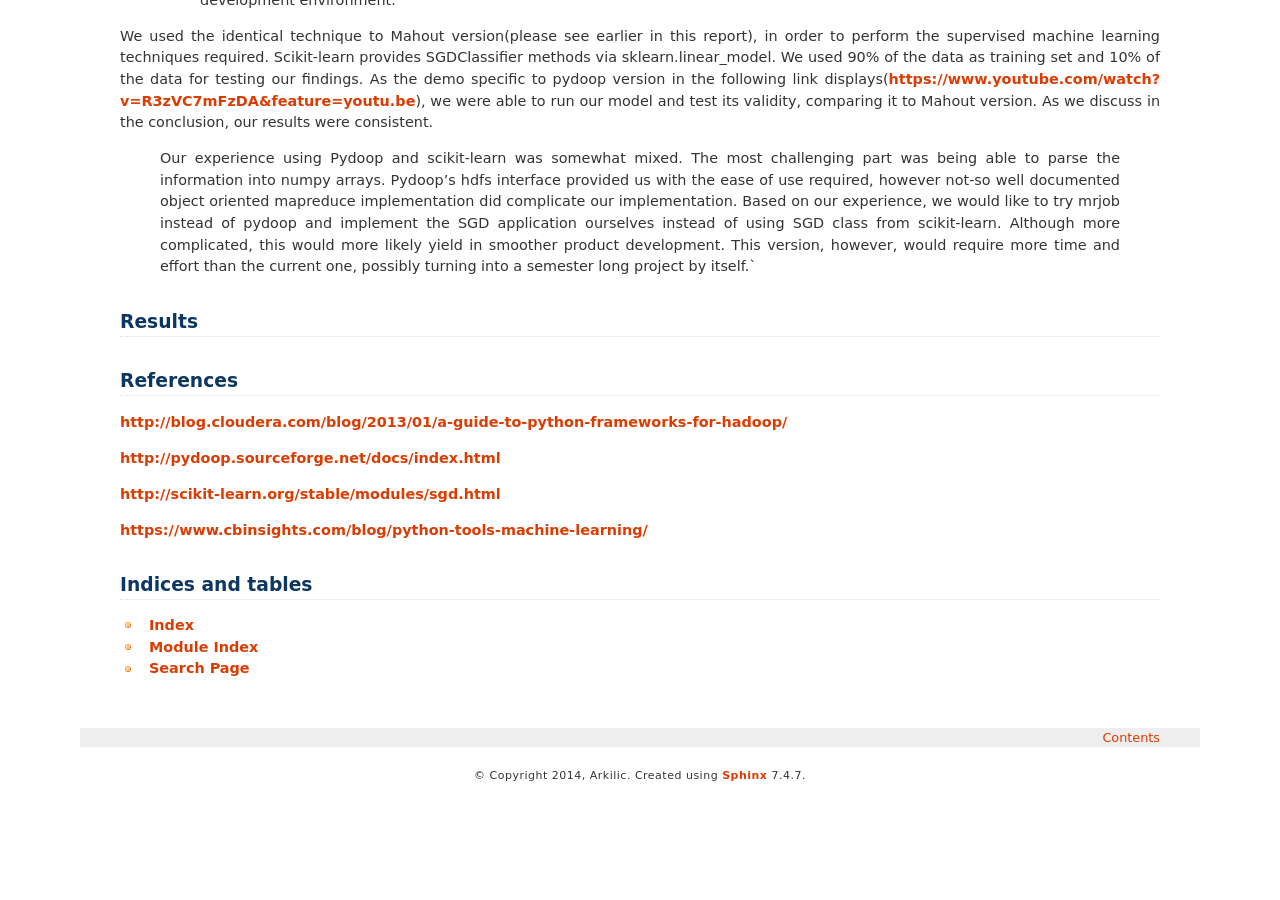
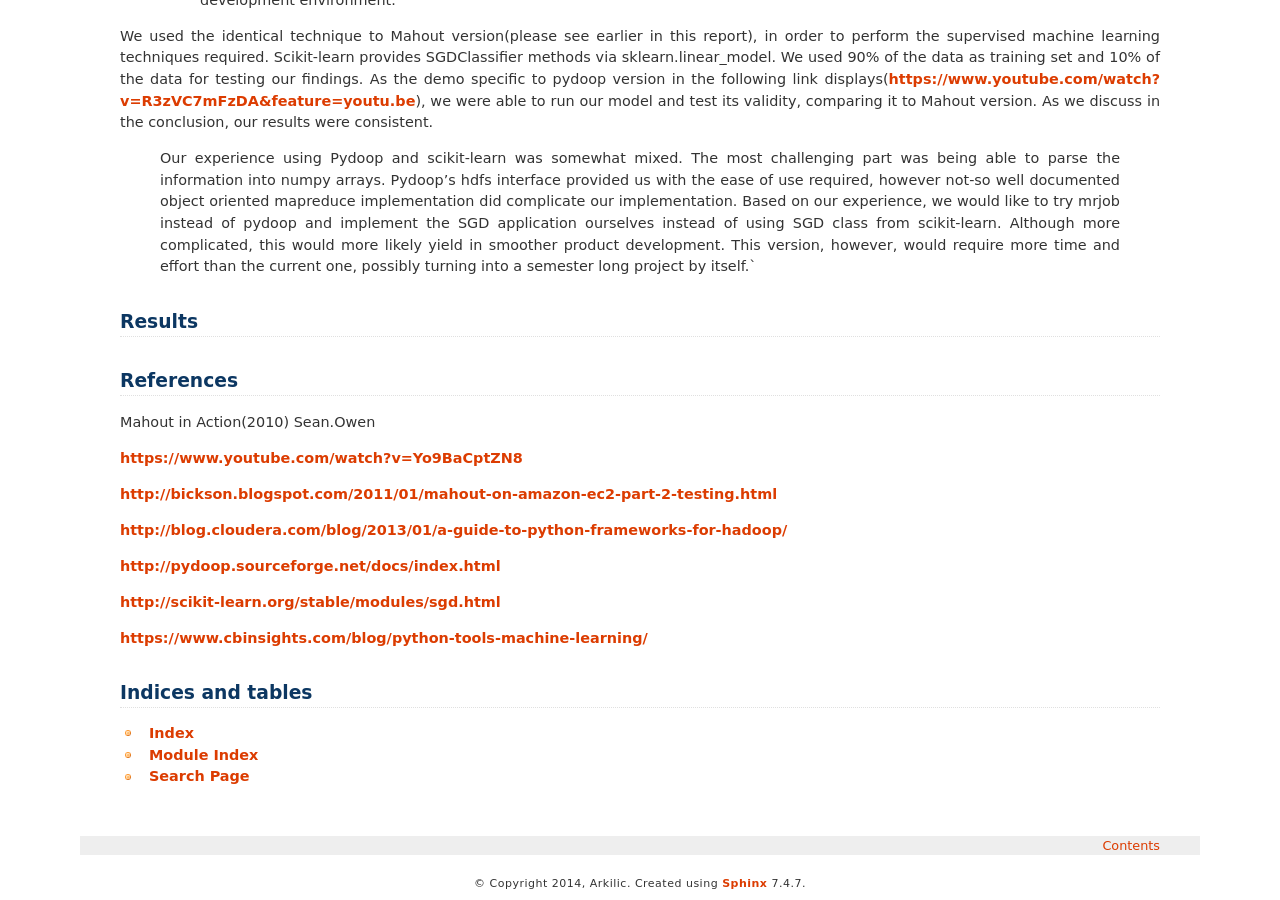
Before and after one commit to Sapphirine/Stock-price-Movement-Prediction, a Sphinx documentation site: the page built from source/index.rst, in a window 1280 px wide and 900 px high, scrolled down 2938 px. Built offline with Sphinx 7.4.7, drawn with Linux system fonts in a browser that asks for light colours; before the commit the page ends 3730 px from its top, so only the background shows below that.

Commit message:
Update index.rst

```diff
--- a/source/index.rst
+++ b/source/index.rst
@@ -100,6 +100,12 @@ Results
 
 References
 ==================
+Mahout in Action(2010) Sean.Owen
+
+https://www.youtube.com/watch?v=Yo9BaCptZN8
+
+http://bickson.blogspot.com/2011/01/mahout-on-amazon-ec2-part-2-testing.html
+
 http://blog.cloudera.com/blog/2013/01/a-guide-to-python-frameworks-for-hadoop/
 
 http://pydoop.sourceforge.net/docs/index.html
@@ -109,6 +115,7 @@ http://scikit-learn.org/stable/modules/sgd.html
 https://www.cbinsights.com/blog/python-tools-machine-learning/
 
 
+
 Indices and tables
 ==================
 
```
